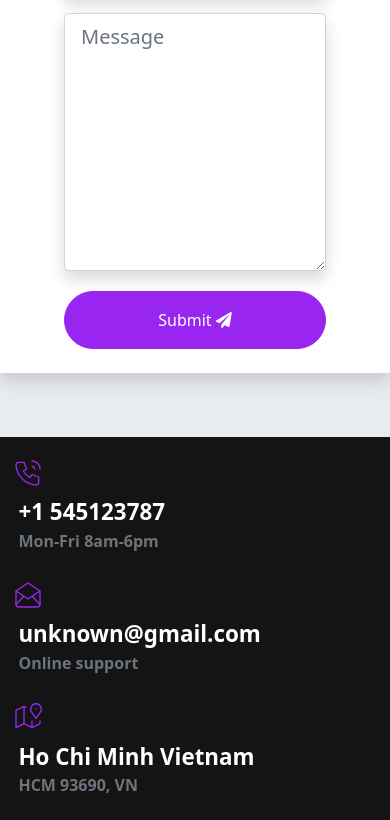
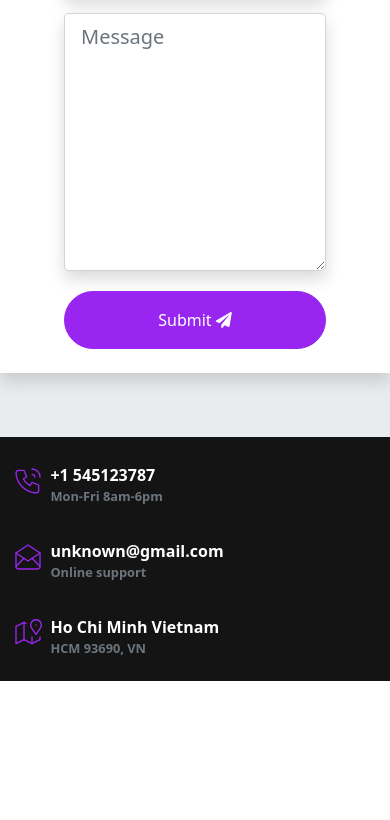
Before and after one commit to iIlumi/fcc_portfolio_bs5, a website: page index.html in a window 390 px wide. Shown: the part 10260-11080 px from the top of the page. After the commit the page ends 10941 px from the top, so only its background shows below. Drawn offline with Linux system fonts and the light colour scheme.

Commit message:
resp footer icon done

```diff
--- a/index.html
+++ b/index.html
@@ -940,7 +940,7 @@
         <div class="row">
           <!-- https://tablericons.com/ -->
           <!-- phone-call, mail-opened, map-2 -->
-          <div class="col-md-4 contact-box pt-1">
+          <div class="col-md-4 contact-box pt-1 d-md-block d-lg-flex d-flex">
             <div class="contact-box__icon">
               <svg
                 xmlns="http://www.w3.org/2000/svg"
@@ -964,7 +964,7 @@
               <p class="contact-box__info--subtitle">Mon-Fri 8am-6pm</p>
             </div>
           </div>
-          <div class="col-md-4 contact-box pt-1">
+          <div class="col-md-4 contact-box pt-1 d-md-block d-lg-flex d-flex">
             <div class="contact-box__icon">
               <svg
                 xmlns="http://www.w3.org/2000/svg"
@@ -987,7 +987,7 @@
               <p class="contact-box__info--subtitle">Online support</p>
             </div>
           </div>
-          <div class="col-md-4 contact-box pt-1">
+          <div class="col-md-4 contact-box pt-1 d-md-block d-lg-flex d-flex">
             <div class="contact-box__icon">
               <svg
                 xmlns="http://www.w3.org/2000/svg"
--- a/scss/sections/_footer.scss
+++ b/scss/sections/_footer.scss
@@ -4,8 +4,9 @@
 }
 
 .contact-box__icon {
-  width: 2rem;
+  width: 4rem;
   stroke: $primary;
+  padding-top: 0.5rem;
 }
 
 .contact-box__info {
@@ -23,3 +24,15 @@
   color: $gray-600;
   font-size: 1rem;
 }
+
+@include media-breakpoint-down(sm) {
+  .contact-box__icon {
+    width: 2rem;
+  }
+  .contact-box__info--title {
+    font-size: 1rem;
+  }
+  .contact-box__info--subtitle {
+    font-size: 0.8rem;
+  }
+}
```
Also changed, not shown: README.txt, css/style.css, 1 other file.
